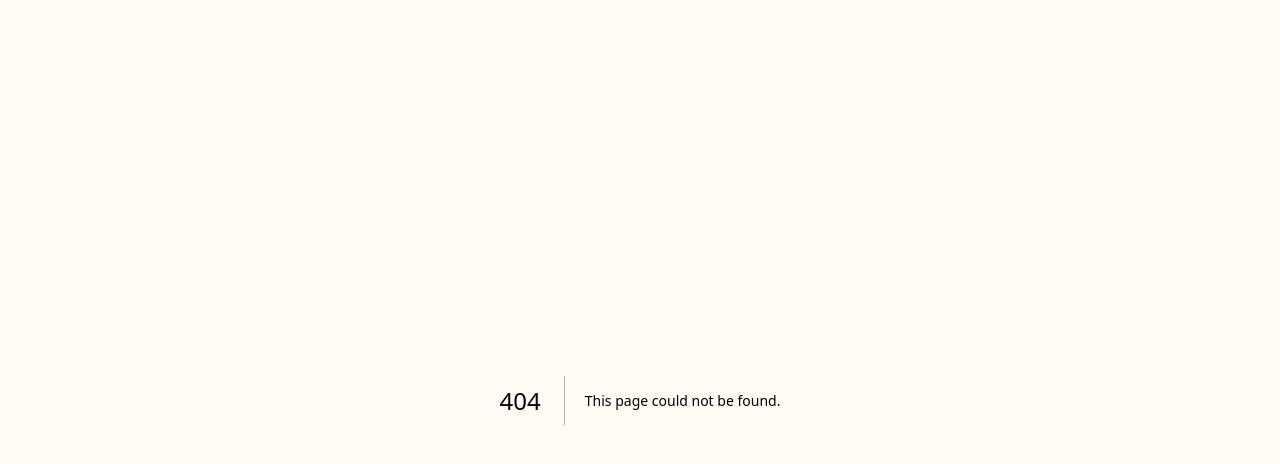
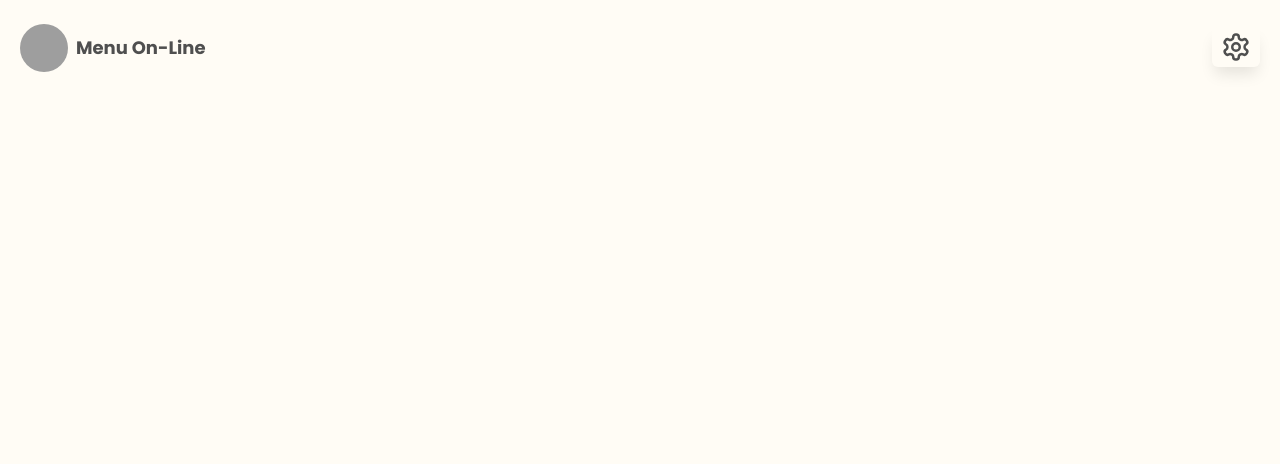
Before and after one commit to Samuka0222/menu-online, a Next.js app: page /admin/dashboard in a window 1280 px wide. Before the commit this address had no page. Shown: the top 464 px of the page. Built offline with nearby package versions, Linux system fonts and the light colour scheme; grey boxes are pictures that could not be loaded.

Commit message:
feat: add admin initial page

```diff
--- a/app/_components/side-menu.tsx
+++ b/app/_components/side-menu.tsx
@@ -1,7 +1,7 @@
 'use client'
 
 import { Avatar, AvatarImage } from "./ui/avatar";
-import { MenuIcon, UserCircle, LogInIcon, PhoneCallIcon, MapPinIcon, ShoppingBagIcon } from "lucide-react";
+import { MenuIcon, UserCircle, LogInIcon, PhoneCallIcon, MapPinIcon, ShoppingBagIcon, UserCog2 } from "lucide-react";
 import CartIndicator from "./cart-indicator";
 import { Button } from "./ui/button";
 import { Sheet, SheetTrigger, SheetContent, SheetHeader, SheetTitle, SheetFooter } from "./ui/sheet";
@@ -94,6 +94,14 @@ const SideMenu = () => {
                 Carrinho
               </Link>
             </Button>
+
+            <Button variant='outline' className="w-full justify-start font-bold relative" asChild>
+              <Link href='/admin/dashboard'>
+                <CartIndicator />
+                <UserCog2 className="mr-2" />
+                Administração
+              </Link>
+            </Button>
           </div>
 
           <SheetFooter className="flex justify-center items-center">
--- /dev/null
+++ b/app/admin/_components/admin-header.tsx
@@ -0,0 +1,73 @@
+import { Avatar, AvatarFallback, AvatarImage } from "@/app/_components/ui/avatar";
+import { Button } from "@/app/_components/ui/button";
+import { Sheet, SheetContent, SheetFooter, SheetHeader, SheetTitle, SheetTrigger } from "@/app/_components/ui/sheet";
+import Link from "next/link";
+import { MapPinIcon, PhoneCallIcon, Settings, ShoppingBagIcon, UserCog2, UserRoundSearchIcon } from "lucide-react";
+
+const AdminHeader = () => {
+  return (
+    <header className="w-full flex justify-between items-center py-6 px-5">
+      <div className="flex items-center justify-center">
+        <Avatar className="w-12 h-12">
+          <AvatarImage src="nada" />
+          <AvatarFallback>
+            <UserRoundSearchIcon />
+          </AvatarFallback>
+        </Avatar>
+        <div className="ml-2">
+          <h1 className="text-lg font-bold">Menu On-Line</h1>
+        </div>
+      </div>
+      <div>
+        <Sheet>
+          <SheetTrigger asChild>
+            <Button variant='outline' size='icon' className="border-none shadow-default h-10 w-12 relative">
+              <div>
+                <Settings size={30} />
+              </div>
+            </Button>
+          </SheetTrigger>
+
+          <SheetContent>
+            <SheetHeader>
+              <SheetTitle>Opções</SheetTitle>
+            </SheetHeader>
+            <div className="mt-5 flex flex-col gap-4 h-[88%]">
+              <Button variant='outline' className="w-full justify-start font-bold">
+                <PhoneCallIcon className="mr-2" />
+                Fazer Reserva
+              </Button>
+
+              <Button variant='outline' className="w-full justify-start font-bold relative" asChild>
+                <Link href='/address'>
+                  <MapPinIcon className="mr-2" />
+                  Endereço
+                </Link>
+              </Button>
+
+              <Button variant='outline' className="w-full justify-start font-bold relative" asChild>
+                <Link href='/cart/your-cart'>
+                  <ShoppingBagIcon className="mr-2" />
+                  Carrinho
+                </Link>
+              </Button>
+
+              <Button variant='outline' className="w-full justify-start font-bold relative" asChild>
+                <Link href='/admin/dashboard'>
+                  <UserCog2 className="mr-2" />
+                  Administração
+                </Link>
+              </Button>
+            </div>
+
+            <SheetFooter className="flex justify-center items-center">
+              <p className="font-bold">Desenvolvido por @samuka0222</p>
+            </SheetFooter>
+          </SheetContent>
+        </Sheet>
+      </div>
+    </header>
+  );
+}
+
+export default AdminHeader;
--- /dev/null
+++ b/app/admin/dashboard/page.tsx
@@ -0,0 +1,15 @@
+import AdminHeader from "../_components/admin-header";
+
+
+const DashboardPage = () => {
+  return (
+    <main>
+      <AdminHeader />
+      <section>
+
+      </section>
+    </main>
+  );
+}
+
+export default DashboardPage;
```
